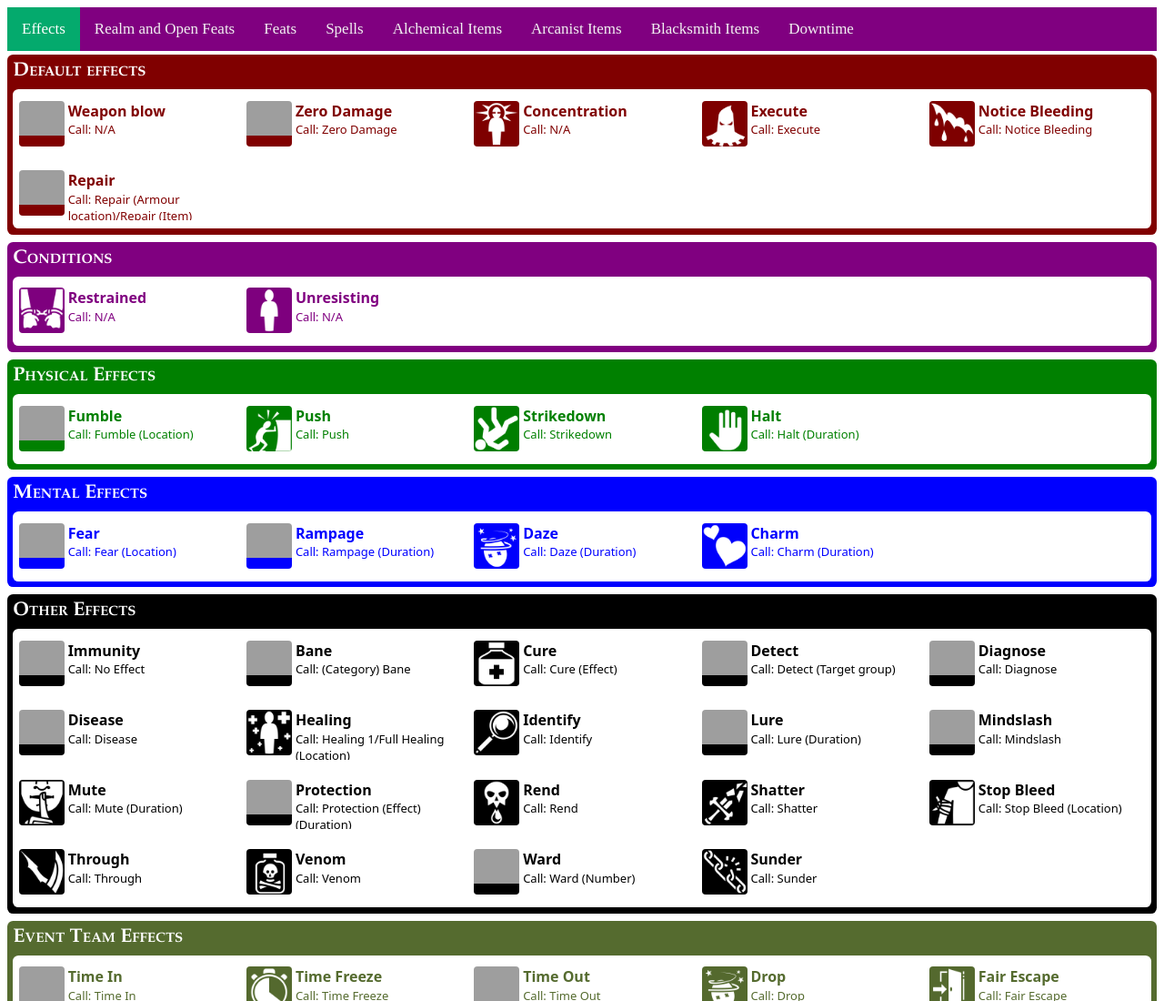
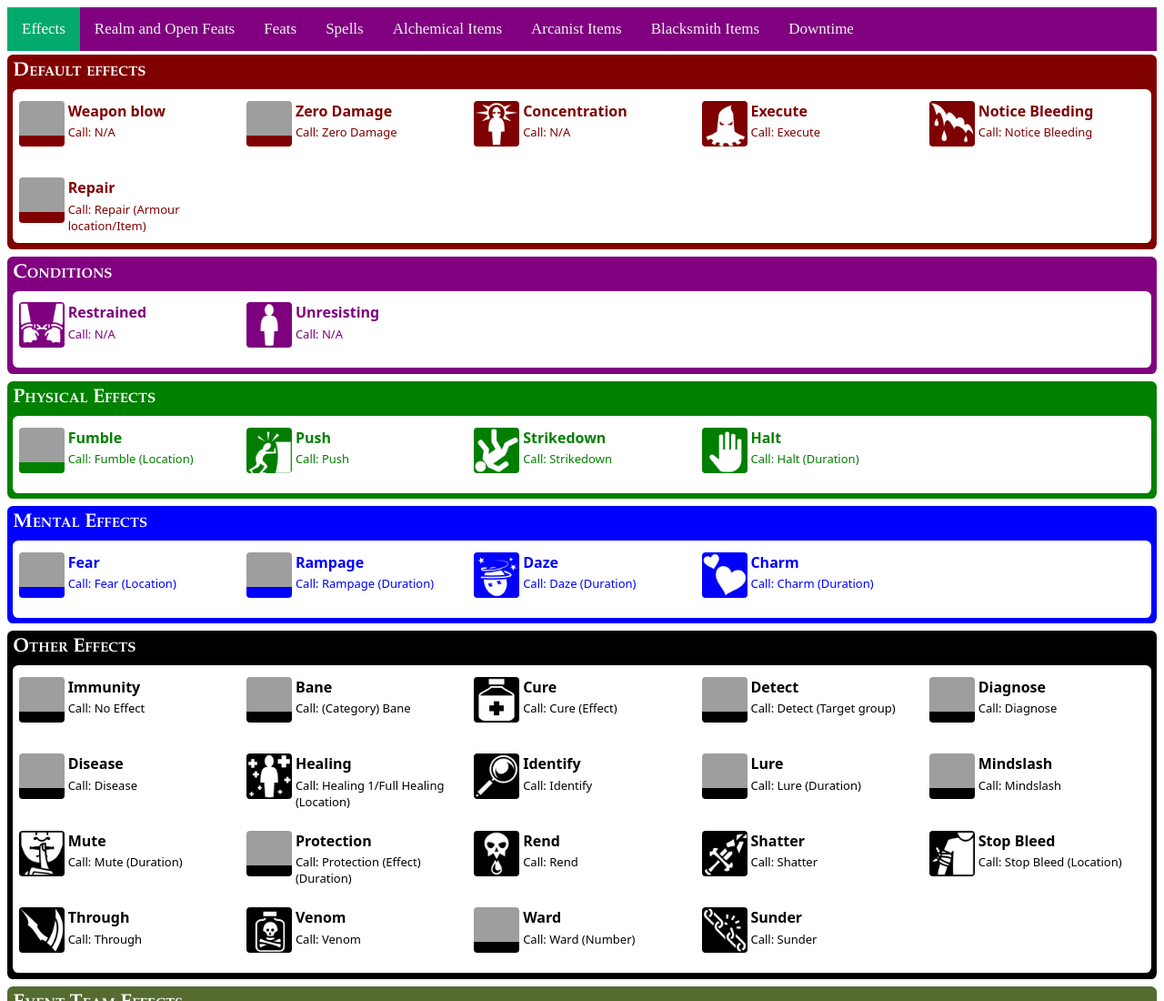
Before and after one commit to SDomican/5oathsreference.ie, a plain HTML site: page index.html in a window 1280 px wide. Shown: the top 1100 px of the page at 91% size. Drawn offline with Linux system fonts and the light colour scheme; grey boxes are pictures that could not be loaded.

Commit message:
CSS update

```diff
--- a/css/style.css
+++ b/css/style.css
@@ -556,6 +556,7 @@
 
   .item-text-container{
     width: 80%;
+    height: 9vh;
   }
 
   .popupImageArt{
--- a/js/effects.js
+++ b/js/effects.js
@@ -42,7 +42,7 @@ const spellJson = {
               },
               {
                   "featName" : "Repair",
-                  "call" : "Repair (Armour location)/Repair (Item)",
+                  "call" : "Repair (Armour location/Item)",
                   "art" : "sewing-string",
                   "description" : "<span><p>This Effect is instantaneous. When this Effect targets a character’s armour, the target character’s Armour hits on the target location are restored by 1. This cannot increase the target’s Armour hits above the total allowed by their Feats and any bonuses given by magic armour. When this Effect targets a weapon, shield, or other item which has been affected by Shatter, it will become usable again.</p><p>The Repair Effect can be delivered manually by all characters on weapons, shields and other items, however armour can only be repaired by a character with the correct Feat (see the Way of Leather and Steel). The Repair Effect is done within touch range and requires 1 minute of roleplayed action of handling and fixing the armour, weapon or shield. Generating the Repair Effect is an action which requires Concentration and the repairer and repairee to be standing stationary for the duration of the required roleplay action. It is not possible to repair the armour or weapons of a target which is actively engaged in melee combat.</p></span>",
                   "magicSchool" : ["Effect"]
```
